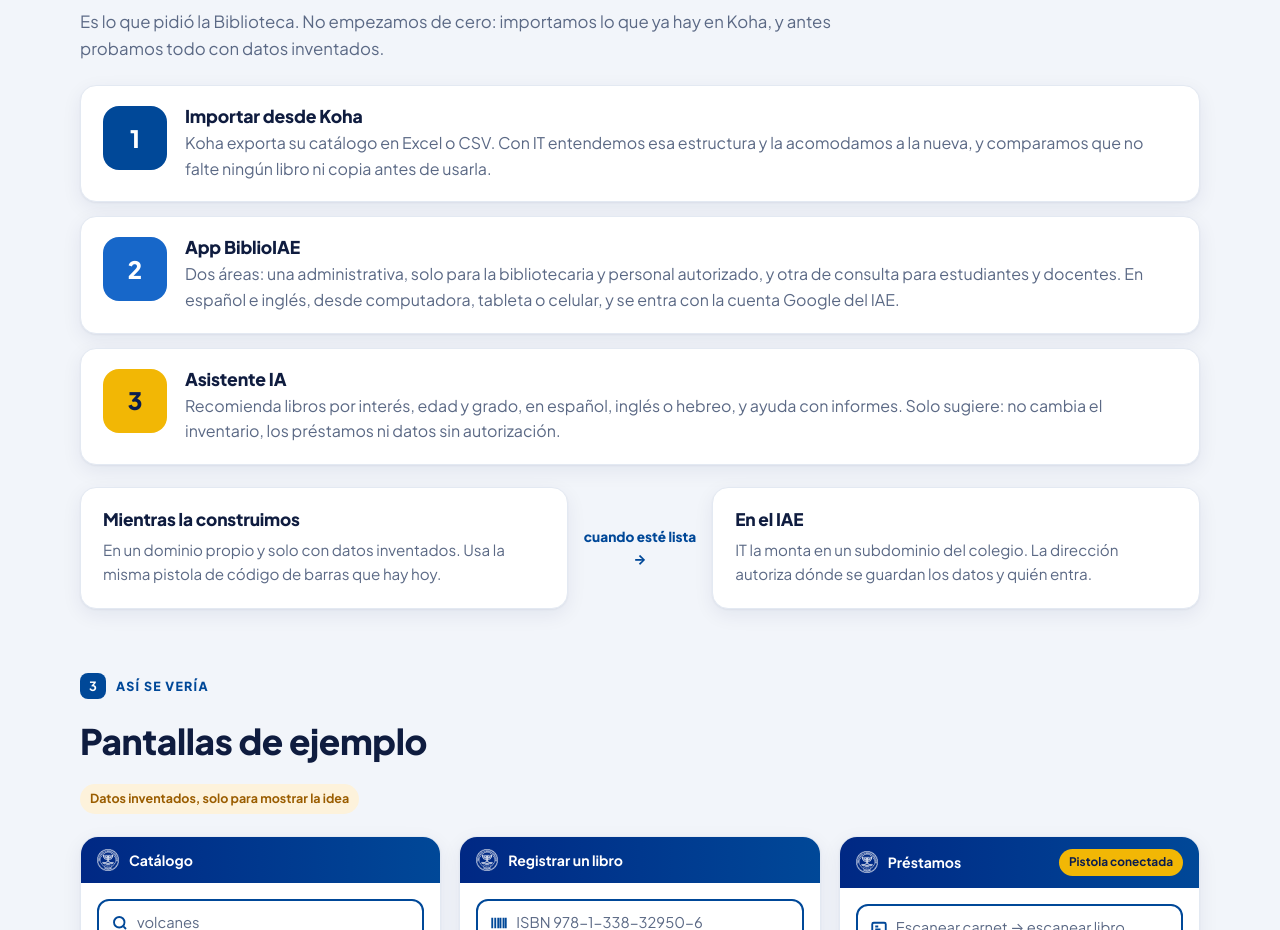
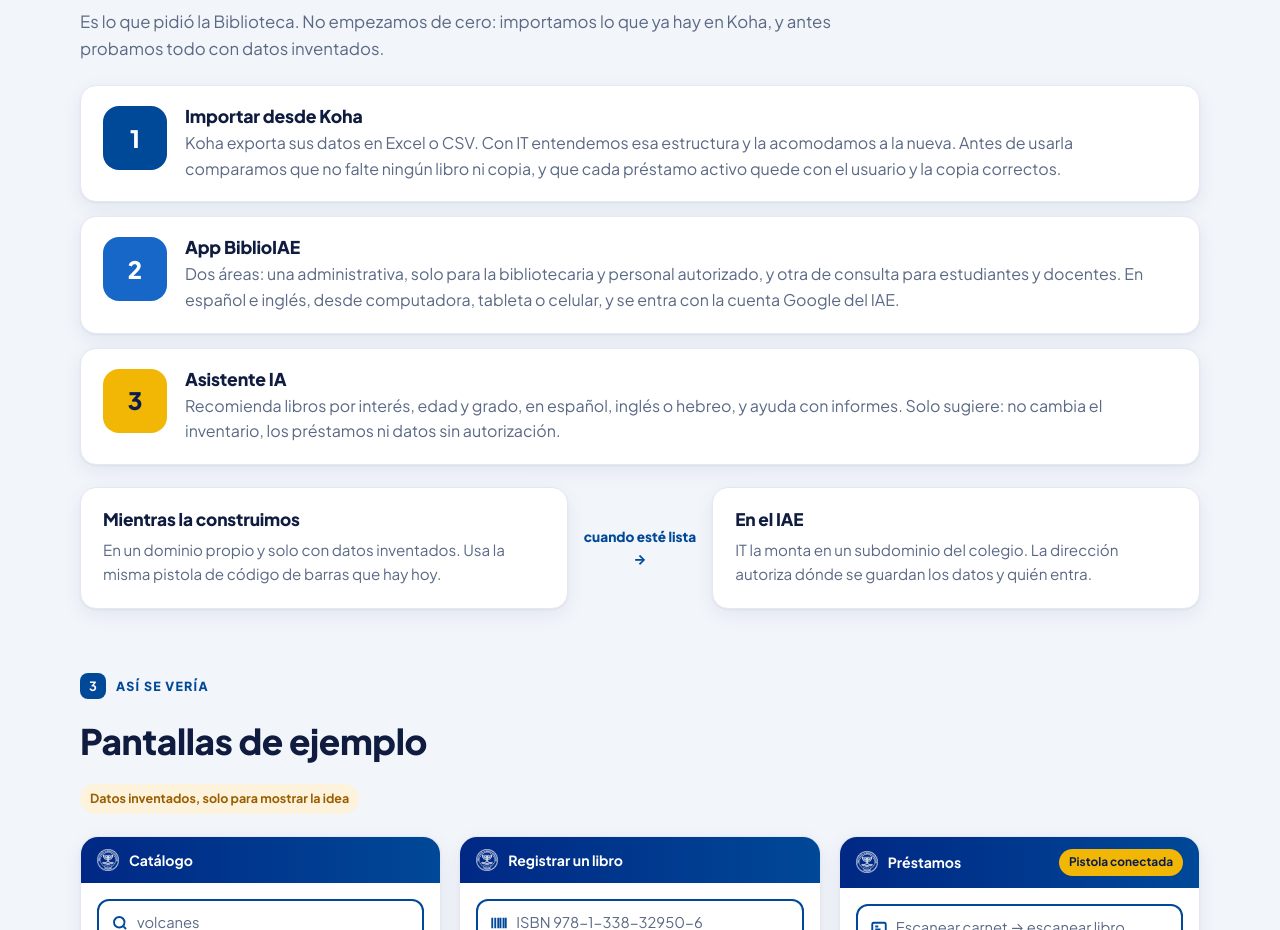
Before and after one commit to marcoeisenman-hub/biblioteca-iae, a plain HTML site: page boceto/index.html in a window 1280 px wide. Shown: the part 1320-2250 px from the top of the page. Drawn offline with Linux system fonts and the light colour scheme.

Commit message:
[Claude] Propuesta: verificar préstamos activos al importar de Koha
Co-Authored-By: Claude Opus 5.5 <noreply@anthropic.com>
Claude-Session: https://claude.ai/code/session_01HjM58KKyKvCjPUVTVyuzhg

```diff
--- a/boceto/index.html
+++ b/boceto/index.html
@@ -77,7 +77,7 @@
     <h2>Una plataforma propia que reemplaza a Koha</h2>
     <p class="sub">Es lo que pidió la Biblioteca. No empezamos de cero: importamos lo que ya hay en Koha, y antes probamos todo con datos inventados.</p>
     <div class="layers">
-      <div class="layer"><div class="n">1</div><div><h3>Importar desde Koha</h3><p>Koha exporta su catálogo en Excel o CSV. Con IT entendemos esa estructura y la acomodamos a la nueva, y comparamos que no falte ningún libro ni copia antes de usarla.</p></div></div>
+      <div class="layer"><div class="n">1</div><div><h3>Importar desde Koha</h3><p>Koha exporta sus datos en Excel o CSV. Con IT entendemos esa estructura y la acomodamos a la nueva. Antes de usarla comparamos que no falte ningún libro ni copia, y que cada préstamo activo quede con el usuario y la copia correctos.</p></div></div>
       <div class="layer"><div class="n">2</div><div><h3>App BiblioIAE</h3><p>Dos áreas: una administrativa, solo para la bibliotecaria y personal autorizado, y otra de consulta para estudiantes y docentes. En español e inglés, desde computadora, tableta o celular, y se entra con la cuenta Google del IAE.</p></div></div>
       <div class="layer"><div class="n">3</div><div><h3>Asistente IA</h3><p>Recomienda libros por interés, edad y grado, en español, inglés o hebreo, y ayuda con informes. Solo sugiere: no cambia el inventario, los préstamos ni datos sin autorización.</p></div></div>
     </div>
```
